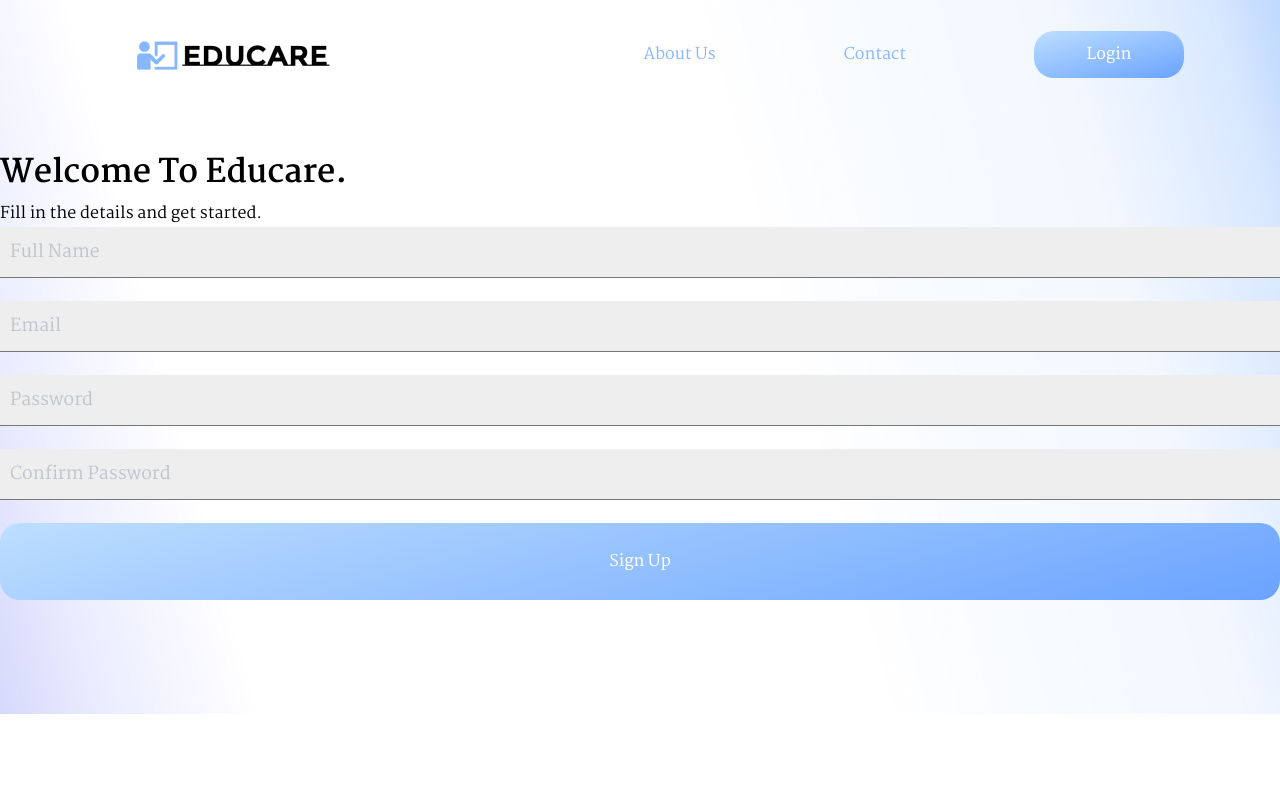
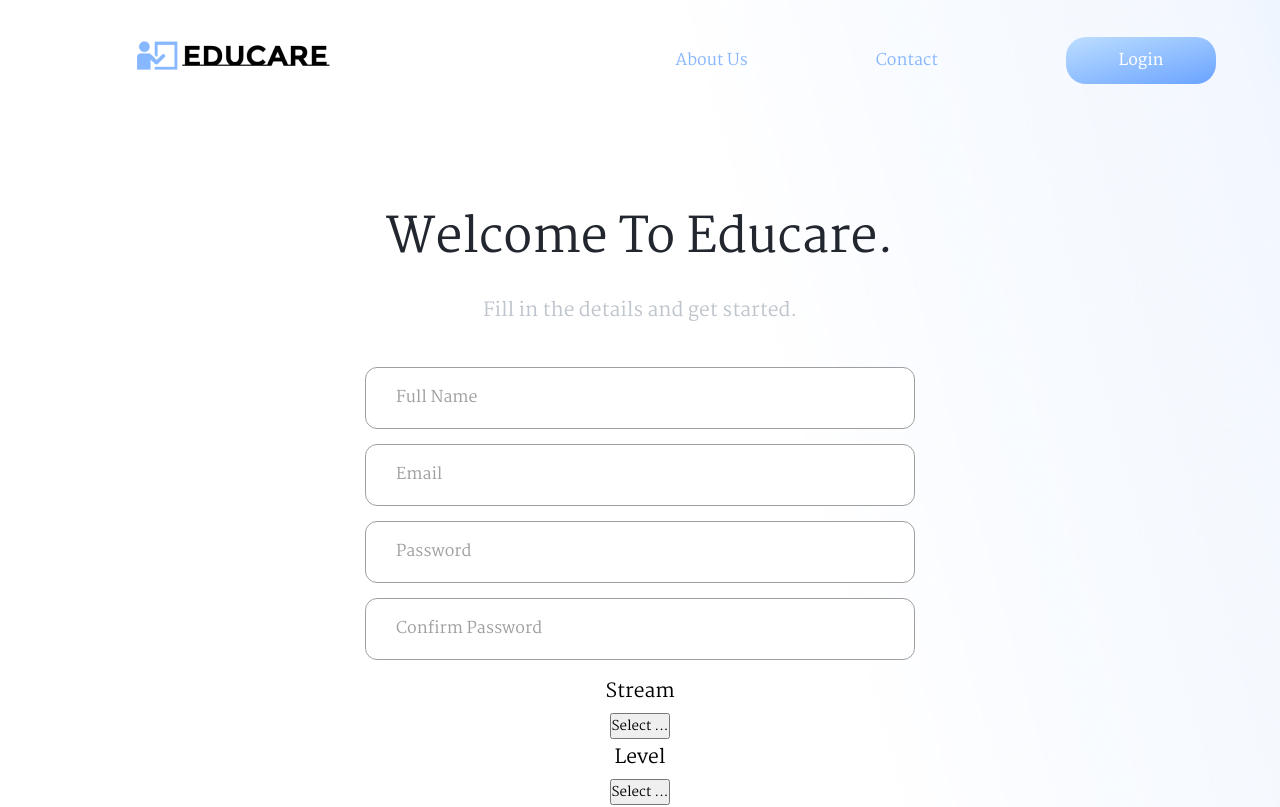
Before and after one commit to anishshrestha986/educare-frontend, a React (Vite) app: page /register in a window 1280 px wide. Shown: the top 807 px of the page. Built offline with nearby package versions, Linux system fonts and the light colour scheme; the HTML template or start-up script is replaced by a standard one.

Commit message:
added register toggle menubar

```diff
--- /dev/null
+++ b/src/components/Dropdown.tsx
@@ -0,0 +1,50 @@
+import React, { useEffect, useState } from "react";
+
+type DropDownProps = {
+  options: string[];
+  showDropDown: boolean;
+  toggleDropDown: Function;
+  optionSelection: Function;
+};
+
+const DropDown: React.FC<DropDownProps> = ({
+  options,
+  optionSelection,
+}: DropDownProps): JSX.Element => {
+  const [showDropDown, setShowDropDown] = useState<boolean>(false);
+
+  /**
+   * Handle passing the option name
+   * back to the parent component
+   *
+   * @param option  The selected option
+   */
+  const onClickHandler = (option: string): void => {
+    optionSelection(option);
+  };
+
+  useEffect(() => {
+    setShowDropDown(showDropDown);
+  }, [showDropDown]);
+
+  return (
+    <>
+      <div className={showDropDown ? "dropdown" : "dropdown active"}>
+        {options.map((option: string, index: number): JSX.Element => {
+          return (
+            <p
+              key={index}
+              onClick={(): void => {
+                onClickHandler(option);
+              }}
+            >
+              {option}
+            </p>
+          );
+        })}
+      </div>
+    </>
+  );
+};
+
+export default DropDown;
--- a/src/components/Header.tsx
+++ b/src/components/Header.tsx
@@ -7,7 +7,10 @@ export default function Header() {
   const location = useLocation();
   useEffect(() => {}, [location]);
   const linkStyle = {
-    margin: "4rem",
+    marginTop: "0rem",
+    marginLeft: "4rem",
+    marginRight: "4rem",
+    marginBotoom: "2rem",
     textDecoration: "none",
     display: "inline-block",
   };
--- /dev/null
+++ b/src/components/Menu.tsx
@@ -0,0 +1,74 @@
+import React, { useState } from "react";
+import DropDown from "./Dropdown";
+
+interface MenuProps {
+  placeholder: string;
+  marginLeft?: string;
+  inputType?: string;
+  marginTop?: string;
+  width?: string;
+  display?: string;
+  name?: string;
+  step?: string;
+  // eslint-disable-next-line @typescript-eslint/no-explicit-any
+  value?: any;
+  isRequired?: boolean;
+  onChange: (e: React.ChangeEvent<HTMLInputElement>) => void;
+}
+
+export default function Menu({
+  placeholder,
+  marginLeft,
+  inputType,
+  marginTop,
+  width,
+  display,
+  onChange,
+  name,
+  isRequired,
+  value,
+  step,
+}: MenuProps): JSX.Element {
+  const options: Array<string> = value;
+  const [showDropDown, setShowDropDown] = useState<boolean>(false);
+  const [selectoption, setSelectoption] = useState<string>("");
+
+  const toggleDropDown = () => {
+    setShowDropDown(!showDropDown);
+  };
+
+  const dismissHandler = (event: React.FocusEvent<HTMLButtonElement>): void => {
+    if (event.currentTarget === event.target) {
+      setShowDropDown(false);
+    }
+  };
+
+  const optionSelection = (option: string): void => {
+    setSelectoption(option);
+  };
+
+  return (
+    <>
+      <div className="announcement">
+        <div>{selectoption ? `${selectoption}` : `${placeholder}`}</div>
+      </div>
+      <button
+        className={showDropDown ? "active" : undefined}
+        onClick={(): void => toggleDropDown()}
+        onBlur={(e: React.FocusEvent<HTMLButtonElement>): void =>
+          dismissHandler(e)
+        }
+      >
+        <div>{selectoption ? "Select: " + selectoption : "Select ..."} </div>
+        {showDropDown && (
+          <DropDown
+            options={options}
+            showDropDown={false}
+            toggleDropDown={(): void => toggleDropDown()}
+            optionSelection={optionSelection}
+          />
+        )}
+      </button>
+    </>
+  );
+}
--- a/src/hooks/useFormInput.tsx
+++ b/src/hooks/useFormInput.tsx
@@ -1,18 +1,21 @@
 import React from "react";
 import InputField from "../components/InputField";
+import { useState, useCallback } from "react";
+import DropDown from "../components/Dropdown";
+import Menu from "../components/Menu";
 /**
  * creates and returns object representation of form field
  *
  * @param {string} placeholder - label to show with the form input
  * @param {string} name - input name
  * @param {string} inputType - input type
- * @param {string} defaultValue - default value for the input
+ * @param {string | Array<string> } defaultValue - default value for the input
  */
 export function createFormFieldConfig(
   placeholder: string,
   name: string,
   inputType: string,
-  defaultValue = ""
+  defaultValue?: string | Array<string>
 ) {
   return {
     renderInput: (
@@ -22,16 +25,29 @@ export function createFormFieldConfig(
       error: string,
       key: React.Key
     ) => {
+      if (inputType !== "dropdown") {
+        return (
+          <InputField
+            placeholder={placeholder}
+            key={key}
+            name={name}
+            inputType={inputType}
+            isValid={isValid}
+            value={value}
+            onChange={handleChange}
+            errorMessage={error}
+          />
+        );
+      }
+
       return (
-        <InputField
+        <Menu
           placeholder={placeholder}
           key={key}
           name={name}
           inputType={inputType}
-          isValid={isValid}
           value={value}
           onChange={handleChange}
-          errorMessage={error}
         />
       );
     },
@@ -41,7 +57,7 @@ export function createFormFieldConfig(
     touched: false,
   };
 }
-import { useState, useCallback } from "react";
+
 function useFormInput(formObj: Object) {
   const [form, setForm] = useState(formObj);
 
--- a/src/index.css
+++ b/src/index.css
@@ -11,7 +11,7 @@
   --lightblue: #edfbff;
   --grey: #bfc5cd;
   --purple: #dee1ff;
-  --darkgrey: #383838;
+  --darkgrey: #9f9f9f;
 }
 
 input[type="number"]::-webkit-inner-spin-button,
--- a/src/pages/auth/register.tsx
+++ b/src/pages/auth/register.tsx
@@ -6,9 +6,11 @@ import { useCustomMutation } from "../../hooks/useCustomMutation";
 import useFormInput from "../../hooks/useFormInput";
 import { createFormFieldConfig } from "../../hooks/useFormInput";
 import { register as registerUser } from "../../api/Auth";
+import "../../styles/auth.css";
 
 export default function Register() {
   const nav = useNavigate();
+
   const signUpForm = {
     name: {
       ...createFormFieldConfig("Full Name", "name", "text"),
@@ -25,6 +27,27 @@ export default function Register() {
         "confirmPassword",
         "password"
       ),
+    },
+    stream: {
+      ...createFormFieldConfig("Stream", "stream", "dropdown", [
+        "Engineering",
+        "Commerce",
+      ]),
+    },
+    level: {
+      ...createFormFieldConfig("Level", "level", "dropdown"),
+    },
+    faculty: {
+      ...createFormFieldConfig("Faculty", "faculty", "dropdown"),
+    },
+    class: {
+      ...createFormFieldConfig("Class", "class", "dropdown"),
+    },
+    section: {
+      ...createFormFieldConfig("Section", "section", "dropdown"),
+    },
+    contact_number: {
+      ...createFormFieldConfig("Contact Number", "contact number", "string"),
     },
   };
   const { mutate: register } = useCustomMutation<IRegisterRequest, any>({
--- a/src/styles/auth.css
+++ b/src/styles/auth.css
@@ -1,5 +1,5 @@
 .authWrapper {
-  margin: 140px auto;
+  margin: 100px auto;
   font-size: 1.2rem;
 }
 
@@ -22,7 +22,7 @@
   color: var(--grey);
   font-weight: 400;
   font-size: 1.2rem;
-  margin-bottom: 70px;
+  margin-bottom: 40px;
 }
 .authContainer form {
   margin: 0 auto;
--- a/src/styles/header.css
+++ b/src/styles/header.css
@@ -1,6 +1,6 @@
 .headerWrapper {
   margin: 0 auto;
-  padding: 0 2rem 9.3rem 8rem;
+  padding: 0 0rem 6.3rem 8rem;
 }
 .leftSide {
   float: left;
@@ -13,7 +13,7 @@
 
 .rightSide {
   float: right;
-  margin-top: -30px;
+  margin-top: 0px;
 }
 
 .rightSide p {
--- a/src/styles/home.css
+++ b/src/styles/home.css
@@ -12,7 +12,7 @@
   display: flex;
   flex-direction: column;
   padding-right: 0rem;
-  margin-top: 80px;
+  margin-top: 85px;
   margin-left: 13rem;
 }
 
@@ -94,7 +94,7 @@
   margin-left: 1rem;
 }
 .imageContainer img {
-  margin-top: 0px;
+  margin-top: 15px;
   width: 80%;
   height: 100%;
 }
--- a/src/styles/inputField.css
+++ b/src/styles/inputField.css
@@ -8,17 +8,15 @@
   outline: none;
 }
 .inputField {
-  padding: 10px;
-  border: none;
-  border-bottom: 1px solid #777;
-  background-color: #eee;
-  outline: none;
-  font-size: 1.1rem;
-  box-sizing: border-box;
-  margin: 0 0 8px 0;
+  height: 60px;
+  background: var(--white);
+  border: 1px solid var(--darkgrey);
+  border-radius: 12px;
+  padding: 0 30px;
+  font-size: 1rem;
 }
 .inputField::placeholder {
-  color: var(--grey);
+  color: var(--darkgrey);
   font-style: normal;
   font-weight: 400;
 }
```
